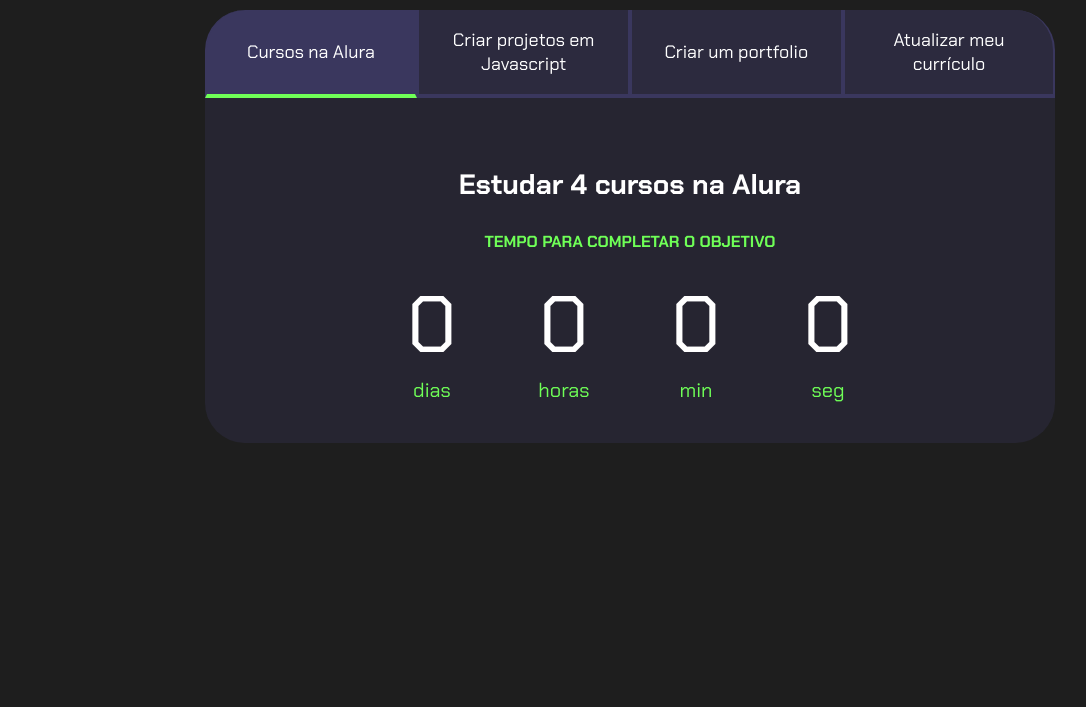
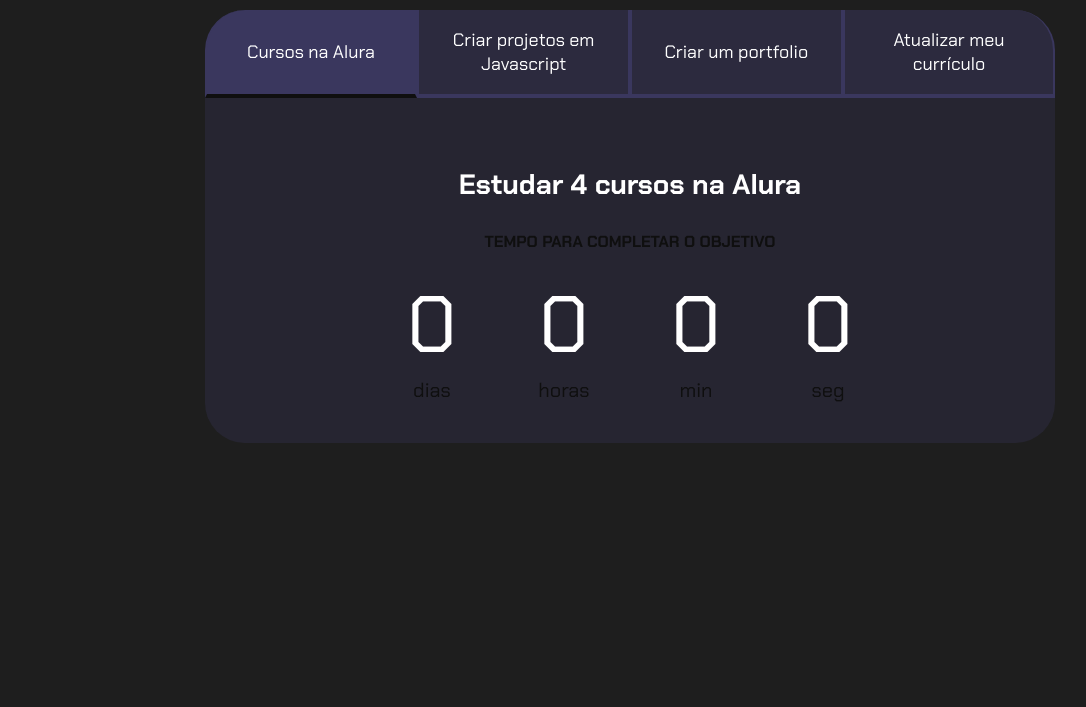
Before and after one commit to Nikolas30cm/projeto-de-vida, a plain HTML site: page index.html in a window 1280 px wide. Shown: the part 93-800 px from the top of the page, without its empty margins (10-1096 px from the left). Drawn offline with Linux system fonts and the light colour scheme.

Commit message:
Update style.css

```diff
--- a/style.css
+++ b/style.css
@@ -2,7 +2,7 @@
 
 :root {
     --cor-de-fundo: #1E1E1E;
-    --verde: #6FFF57;
+    --verde: #0f0f0f;
     --branco: #FFFFFF;
     --botao-ativo: #3A375E;
     --botao-inativo: rgba(58, 55, 94, 0.5);
```
